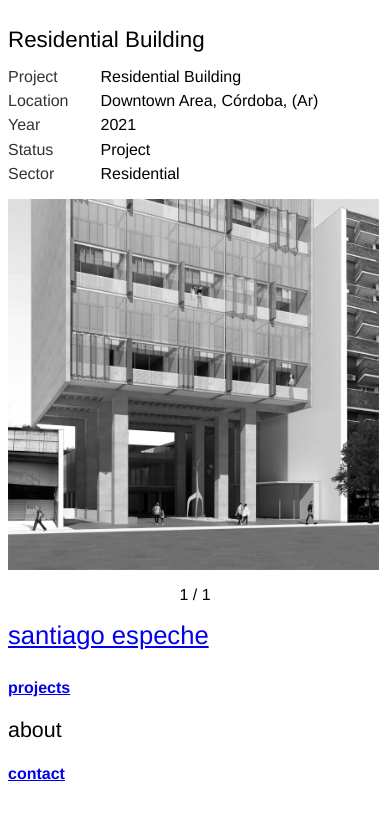
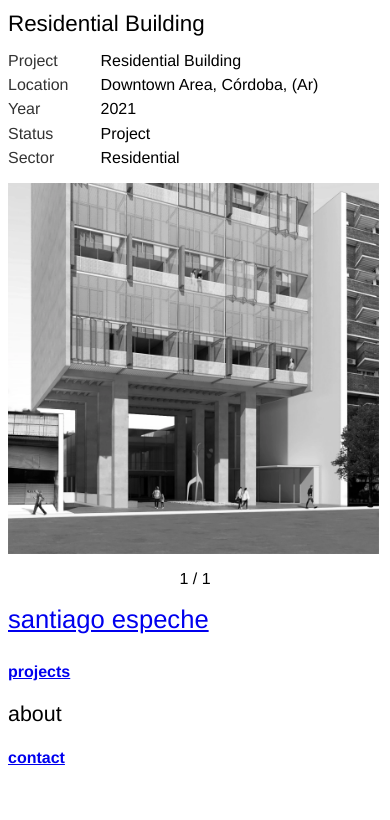
Before and after one commit to octavioegeafaure/portfolioSantiago, a React (Vite) app: page /portfolioSantiago/projects/building in a window 390 px wide. Shown: the top 820 px of the page. Built offline with nearby package versions, Linux system fonts and the light colour scheme; a web font is replaced by a local one.

Commit message:
mobile detalleproyectos

```diff
--- a/src/ProjectsDetalle/ProjectsDetalle.css
+++ b/src/ProjectsDetalle/ProjectsDetalle.css
@@ -100,7 +100,7 @@
     .imagen-container-proyecto {
         display: flex;
         flex-direction: column-reverse;
-        padding-top: 1rem;
+        /* padding-top: 1rem; */
     }
 
     .imagen-container-proyecto-derecha {
```
